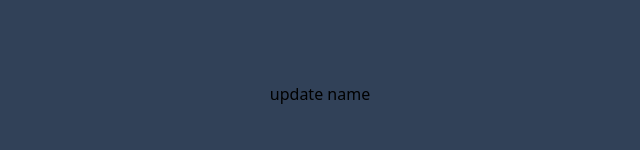
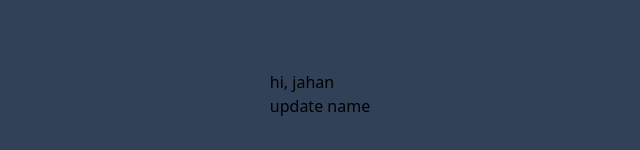
Before and after one commit to alaminsframe/react, a React (Vite) app: page / in a window 1280 px wide. Shown: the part 306-456 px from the top of the page, without its empty margins (320-960 px from the left). Built offline with nearby package versions, Linux system fonts and the light colour scheme.

Commit message:
default value pass

```diff
--- a/src/App.jsx
+++ b/src/App.jsx
@@ -1,12 +1,14 @@
 import { useState } from 'react'
 import Banner from "./Banner"
 import Exercise from "./Exercise/Exercise"
+import User from './Exercise/User';
 function App() {
 const [student, setStudent] = useState();
 
   return (
     <div className="h-screen flex flex-col justify-center items-center bg-slate-700 gap-2">
       <div>
+        <User name='jahan' />
         {student && <Exercise name= {student} /> }
         <button onClick={()=>setStudent('world hello')}>update name</button>
         {/* <Banner /> */}
--- /dev/null
+++ b/src/Exercise/User.jsx
@@ -0,0 +1,11 @@
+
+
+const User = ({name = 'anwaar'}) => {
+  return (
+    <div>
+      <h1>hi, {name}</h1>
+    </div>
+  )
+}
+
+export default User
```
